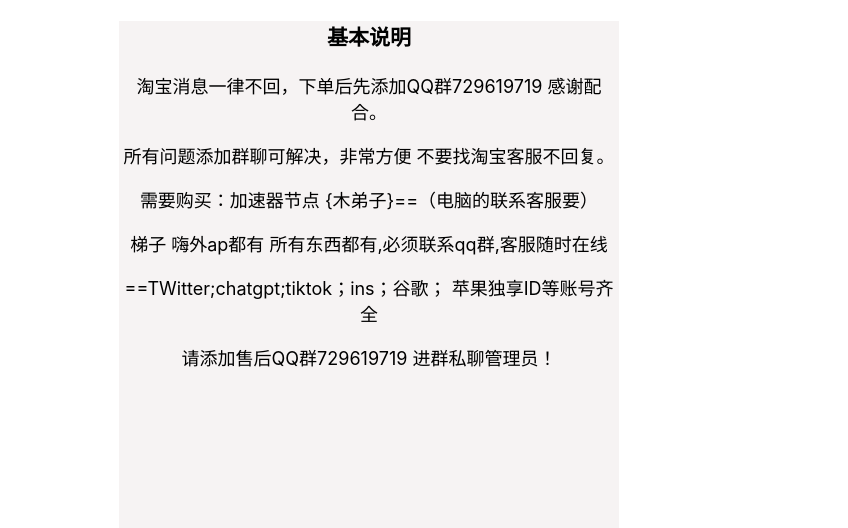
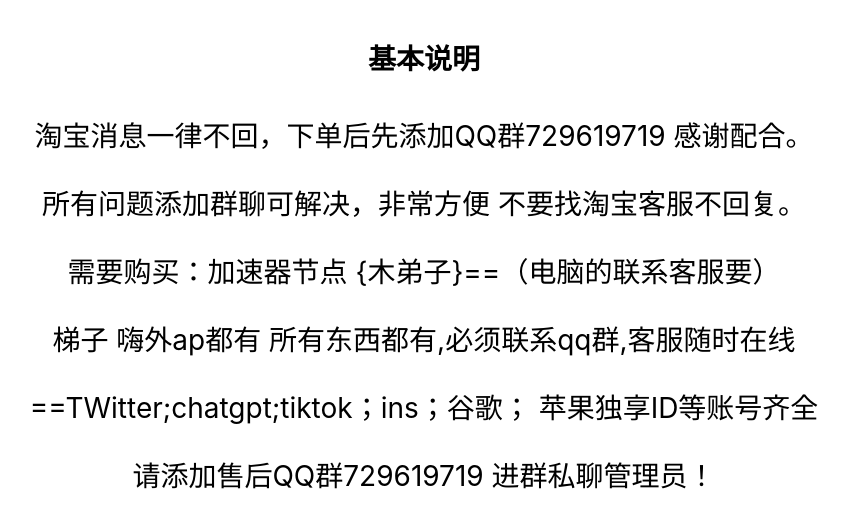
Before and after one commit to uyoaiy1/xiaoyu, a plain HTML site: page index.html in a window 1280 px wide. Shown: the whole page, without its empty margins (216-1064 px from the left). Drawn offline with Linux system fonts and the light colour scheme.

Commit message:
Update index.html

```diff
--- a/index.html
+++ b/index.html
@@ -5,52 +5,37 @@
     <title>说明</title>
     <style>
 
-        #main-box
-        {
-            width: 500px;
-            height: 600px;
-            background-color: rgb(246, 243, 243);
-            margin:5px 10px 5px 15px;
-        }
 
         #main-box p
         {
             text-align: center;
         }
 
-
-        #main-box h3
+        #main-box h4
         {
             text-align: center;
         }
 
-
-
         body {
 
             margin: 0 auto;
-            min-width: 320px;
-            max-width: 640px;
-            font-size: 18px;
+
+            font-size: 28px;
             font-family: -apple-system, BlinkMacSystemFont, 'Segoe UI', 'Helvetica Neue', sans-serif;
 
         }
-
-
-
-
-
-
 
     </style>
 
 </head>
 <body>
 
-
 <div id="center">
     <div id="main-box">
-            <h3>基本说明</h3>
+        <h4>基本说明</h4>
+        <p>
+
+        </p>
         <p>
             淘宝消息一律不回，下单后先添加QQ群729619719 感谢配合。
         </p>
```
Lines whose indentation alone changed are shown as unchanged.
